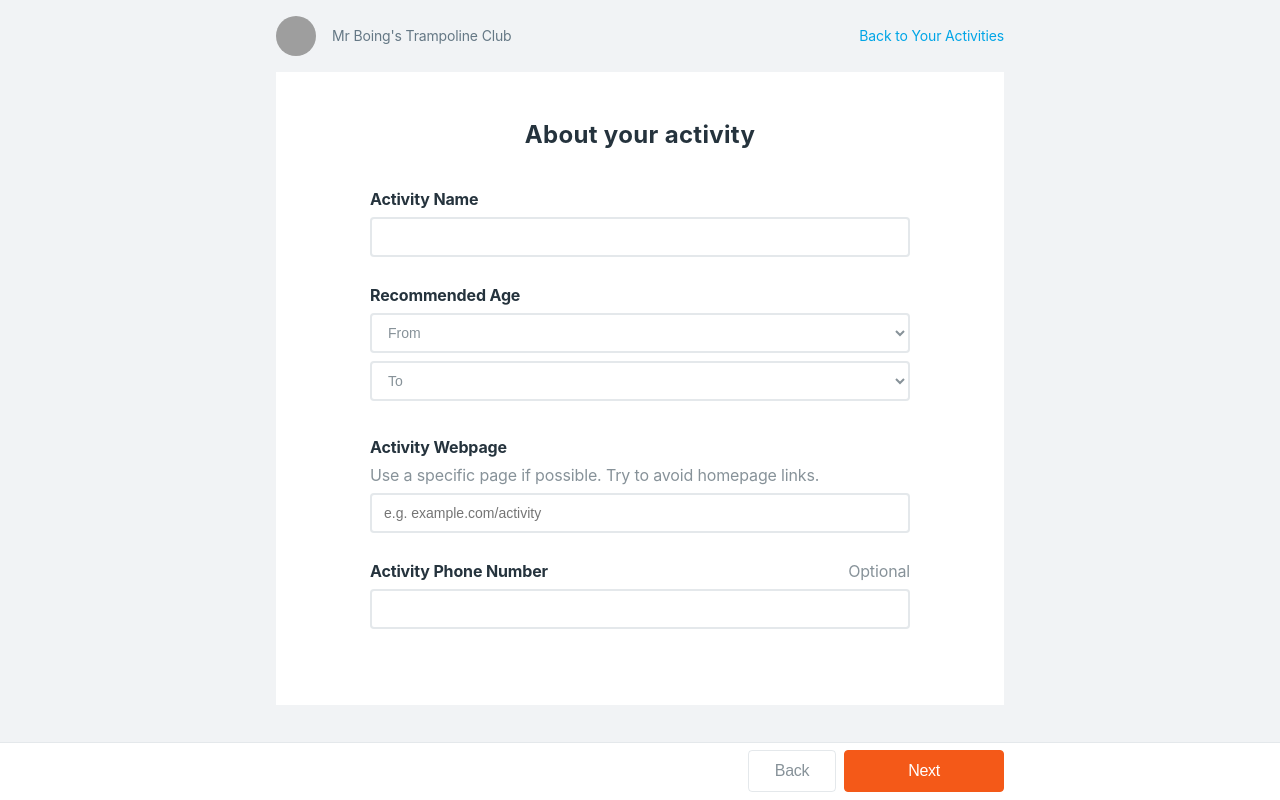
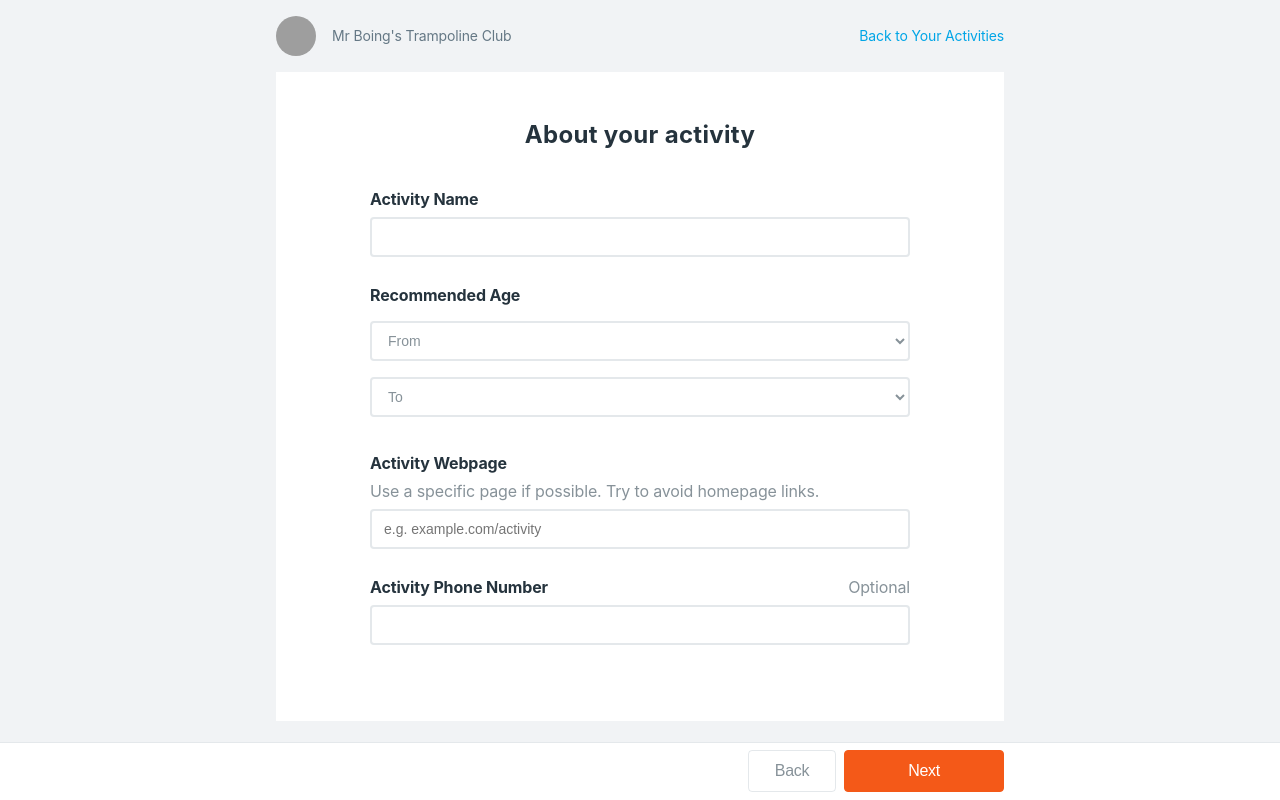
Before and after one commit to kevincarrogan/hoop, a React (Create React App) app: page / in a window 1280 px wide. Built offline with nearby package versions, Linux system fonts and the light colour scheme; grey boxes are pictures that could not be loaded.

Commit message:
Add grouped field component.

```diff
--- a/src/components/AboutActivityForm.js
+++ b/src/components/AboutActivityForm.js
@@ -1,7 +1,7 @@
 import React from 'react';
 import { reduxForm, Form, Field } from 'redux-form';
 
-import FormField from './FormField.js';
+import { GroupedField, FormField } from './FormField.js';
 
 import './Form.css';
 
@@ -48,19 +48,44 @@ let AboutActivityForm = ({ id, handleSubmit, onSubmit }) => {
           type="text"
         />
 
-        <div className="form-field">
-          <label>Recommended Age</label>
-          <Field id="recommendedAgeFrom" name="recommendedAgeFrom" component="select">
+        <GroupedField label="Recommended Age">
+          <Field
+            name="recommendedAgeFrom"
+            component={FormField}
+            type="select"
+            grouped={true}
+          >
             <option>From</option>
             <option value="2">2</option>
             <option value="3">3</option>
+            <option value="4">4</option>
+            <option value="5">5</option>
+            <option value="6">6</option>
+            <option value="7">7</option>
+            <option value="8">8</option>
+            <option value="9">9</option>
+            <option value="10">10</option>
+            <option value="11">11</option>
           </Field>
-          <Field name="recommendedAgeTo" component="select">
+          <Field
+            name="recommendedAgeTo"
+            component={FormField}
+            type="select"
+            grouped={true}
+          >
             <option>To</option>
             <option value="2">2</option>
             <option value="3">3</option>
+            <option value="4">4</option>
+            <option value="5">5</option>
+            <option value="6">6</option>
+            <option value="7">7</option>
+            <option value="8">8</option>
+            <option value="9">9</option>
+            <option value="10">10</option>
+            <option value="11">11</option>
           </Field>
-        </div>
+        </GroupedField>
 
         <Field
           label="Activity Webpage"
--- a/src/components/FormField.js
+++ b/src/components/FormField.js
@@ -3,6 +3,17 @@ import React from 'react';
 import classNames from 'classnames';
 
 import styles from './FormField.module.css';
+
+const GroupedField = ({label, children}) => {
+  return (
+    <div className={styles.groupedField}>
+      <div className={styles.labelWrapper}>
+        <label className={styles.label}>{label}</label>
+      </div>
+      {children}
+    </div>
+  );
+};
 
 const FormField = ({
   input,
@@ -11,12 +22,22 @@ const FormField = ({
   placeholder,
   instructions,
   optional,
+  children,
+  grouped,
   meta: { touched, error }
 }) => {
-  const className = classNames(styles.formField, {[styles.error]: touched && error});
+  const className = classNames(
+    styles.formField,
+    {
+      [styles.error]: touched && error,
+      [styles.grouped]: !!grouped
+    });
   let inputElement;
 
   switch (type) {
+    case 'select':
+      inputElement = <select {...input} className={styles.select}>{children}</select>
+      break
     default:
       inputElement = <input {...input} className={styles.input} placeholder={placeholder} id={input.name} type={type} />;
   }
@@ -34,4 +55,4 @@ const FormField = ({
   );
 };
 
-export default FormField;
+export {GroupedField, FormField};
--- a/src/components/FormField.module.css
+++ b/src/components/FormField.module.css
@@ -50,7 +50,7 @@
   line-height: 20px;
 }
 
-.error input {
+.error input, .error select {
   border-color: #F45918;
 }
 
@@ -62,3 +62,11 @@
   color: #F45918;
   font-weight: bold;
 }
+
+.grouped {
+  margin-bottom: 0;
+}
+
+.groupedField {
+  margin-bottom: 28px;
+}
```
